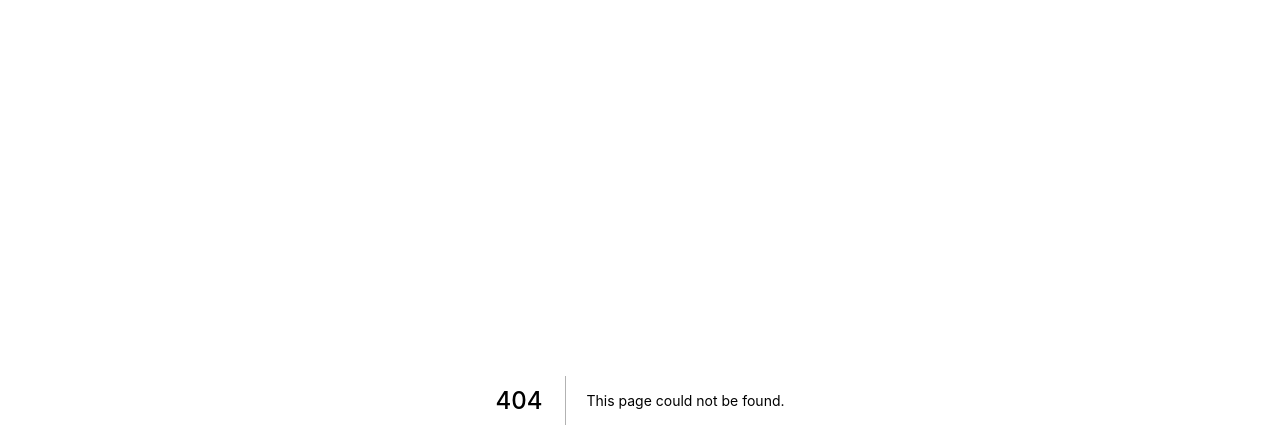
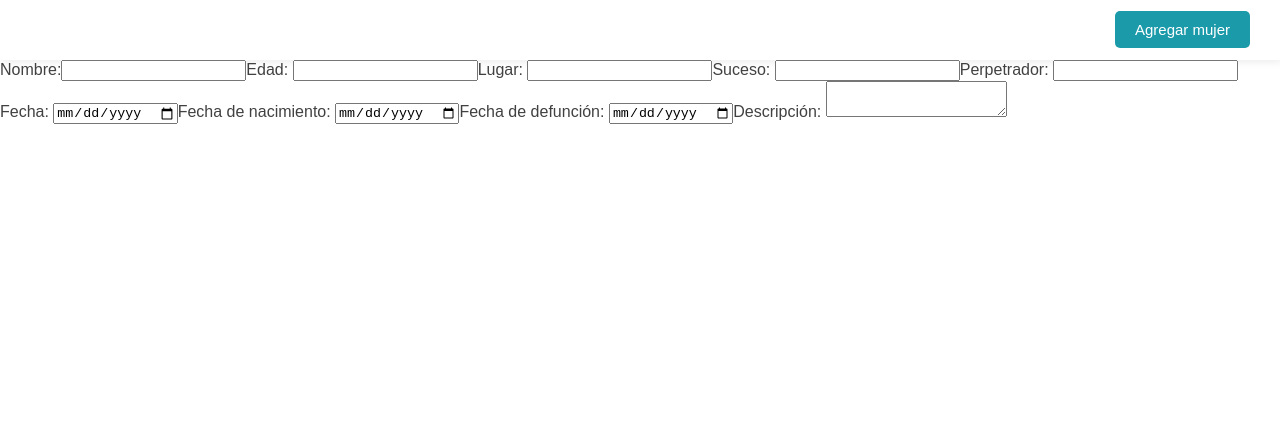
Before and after one commit to gbrenesm/database, a Next.js app: page /add-woman in a window 1280 px wide. Before the commit this address had no page. Shown: the top 448 px of the page. Built offline with nearby package versions, Linux system fonts and the light colour scheme.

Commit message:
Add link to navbar and styles

```diff
--- a/components/Layout/Navbar/Navbar.js
+++ b/components/Layout/Navbar/Navbar.js
@@ -1,3 +1,5 @@
+import Link from 'next/link'
+
 // Import styles
 import { Nav } from './Navbar.styled'
 
@@ -12,7 +14,7 @@ const Navbar = () => {
         {/* <WomenIcon className="icon"/> */}
       </div>
       <div>
-        <button>Agregar mujer</button>
+        <Link href="/add-woman"><a>Agregar mujer</a></Link>
       </div>
     </Nav>
   )
--- a/components/Layout/Navbar/Navbar.styled.js
+++ b/components/Layout/Navbar/Navbar.styled.js
@@ -9,13 +9,13 @@ export const Nav = styled.div`
   padding: 0 30px;
   box-shadow: 2px 2px 8px rgba(0, 0, 0, 0.08);
 
-  button {
-    width: 130px;
-    height: 30px;
+  a {
+    padding: 10px 20px;
     border: none;
     border-radius: 5px;
     color: white;
     background-color: ${theme.munsell};
     font-size: 15px;
+    text-decoration: none;
   }
 `
--- a/graphQL/resolvers/woman.js
+++ b/graphQL/resolvers/woman.js
@@ -1,6 +1,7 @@
 import Woman from '../../models/Woman'
 
 const womanResolvers = {
+  // Read
   Query: {
     getWomen: async () => {
       const women = await Woman.find()
@@ -12,6 +13,7 @@ const womanResolvers = {
     }
   },
   Mutation: {
+    // Create
     addWoman: async (_, { input }) => {
       const { name, age, birthday, death, note,
         eventsDay, place, who, what, description } = input
@@ -21,6 +23,7 @@ const womanResolvers = {
       )
       return woman
     },
+    // Update
     editWoman: async (_, { id, input }) => {
       const { name, age, birthday, death, note,
         eventsDay, place, who, what, description } = input
@@ -31,6 +34,7 @@ const womanResolvers = {
       )
       return woman
     },
+    // Delete
     deleteWoman: async (_, { id }) => {
       await Woman.findByIdAndDelete(id)
       return 'Registro de mujer eliminado con éxito.'
```
Also changed, not shown: pages/add-woman.js (renamed from pages/new.js).
